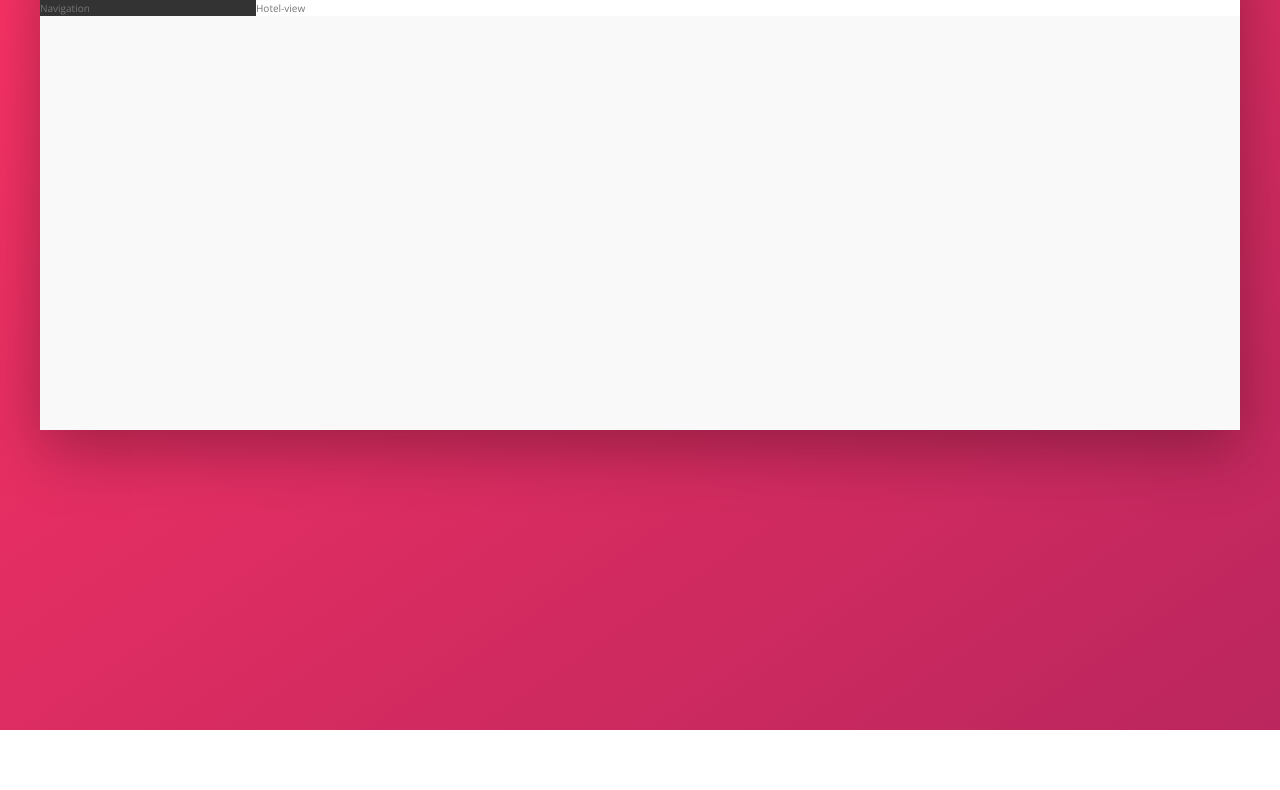
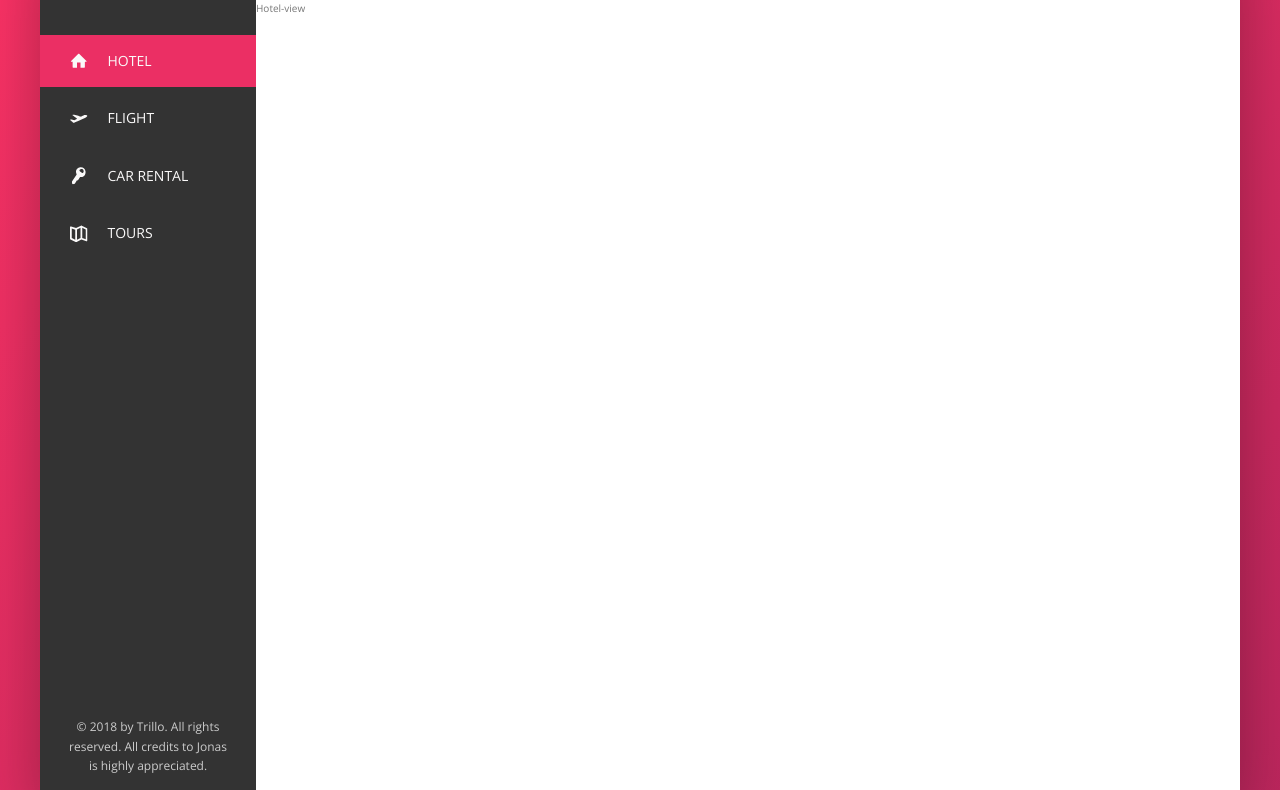
Before and after one commit to PrabeenSoreng/Trillo-Project, a website: page index.html in a window 1280 px wide. Shown: the part 150-940 px from the top of the page. Before the commit the page ends 880 px from the top, so only its background shows below. Drawn offline with nearby package versions, Linux system fonts and the light colour scheme.

Commit message:
navigation added

```diff
--- a/index.html
+++ b/index.html
@@ -45,7 +45,43 @@
         </header>
         <div class="content">
             <nav class="sidebar">
-                Navigation
+                <ul class="side-nav">
+                    <li class="side-nav__item  side-nav__item--active">
+                        <a href="#" class="side-nav__link">
+                            <svg class="side-nav__icon">
+                                <use xlink:href="img/sprite.svg#icon-home"></use>
+                            </svg>
+                            <span>Hotel</span>
+                        </a>
+                    </li>
+                    <li class="side-nav__item">
+                        <a href="#" class="side-nav__link">
+                            <svg class="side-nav__icon">
+                                <use xlink:href="img/sprite.svg#icon-aircraft-take-off"></use>
+                            </svg>
+                            <span>Flight</span>
+                        </a>
+                    </li>
+                    <li class="side-nav__item">
+                        <a href="#" class="side-nav__link">
+                            <svg class="side-nav__icon">
+                                <use xlink:href="img/sprite.svg#icon-key"></use>
+                            </svg>
+                            <span>Car rental</span>
+                        </a>
+                    </li>
+                    <li class="side-nav__item">
+                        <a href="#" class="side-nav__link">
+                            <svg class="side-nav__icon">
+                                <use xlink:href="img/sprite.svg#icon-map"></use>
+                            </svg>
+                            <span>Tours</span>
+                        </a>
+                    </li>
+                </ul>
+                <div class="legal">
+                    &copy; 2018 by Trillo. All rights reserved. All credits to Jonas is highly appreciated.
+                </div>
             </nav>
             <main class="hotel-view">
                 Hotel-view
--- a/sass/_components.scss
+++ b/sass/_components.scss
@@ -91,3 +91,61 @@
         margin-right: 1rem;
     }
 }
+
+//  SIDE NAVIGATION
+.side-nav {
+    font-size: 1.4rem;
+    list-style: none;
+    margin-top: 3.5rem;
+    &__item {
+        position: relative;
+        &:not(:last-child) {
+            margin-bottom: .5rem;
+        }
+    }
+    &__item::before {
+        content: "";
+        position: absolute;
+        top: 0;
+        left: 0;
+        height: 100%;
+        width: 3px;
+        background: var(--color-primary);
+        transform: scaleY(0);
+        transition: transform .2s, width .2s cubic-bezier(1, 0, 0, 1) .2s, background-color .1s;
+    }
+    &__item:hover::before,
+    &__item--active::before {
+        transform: scaleY(1);
+        width: 100%;
+    }
+    &__item:active::before {
+        background: var(--color-primary-light);
+    }
+    &__link:link,
+    &__link:visited {
+        color: var(--color-grey-light-1);
+        text-decoration: none;
+        text-transform: uppercase;
+        display: block;
+        padding: 1.5rem 3rem;
+        position: relative;
+        z-index: 10;
+        display: flex;
+        align-items: center;
+    }
+    &__icon {
+        width: 1.75rem;
+        height: 1.75rem;
+        margin-right: 2rem;
+        fill: currentColor;
+    }
+}
+
+// LEGAL TEXT
+.legal {
+    font-size: 1.2rem;
+    text-align: center;
+    padding: 2.5rem;
+    color: var(--color-grey-light-4);
+}
--- a/sass/_layout.scss
+++ b/sass/_layout.scss
@@ -23,9 +23,13 @@
 .sidebar {
     background: var(--color-grey-dark-1);
     flex: 0 0 18%;
+    display: flex;
+    flex-direction: column;
+    justify-content: space-between;
 }
 
 .hotel-view {
     background: #fff;
     flex: 1;
+    height: 80rem;
 }
```
Also changed, not shown: css/style.css.
